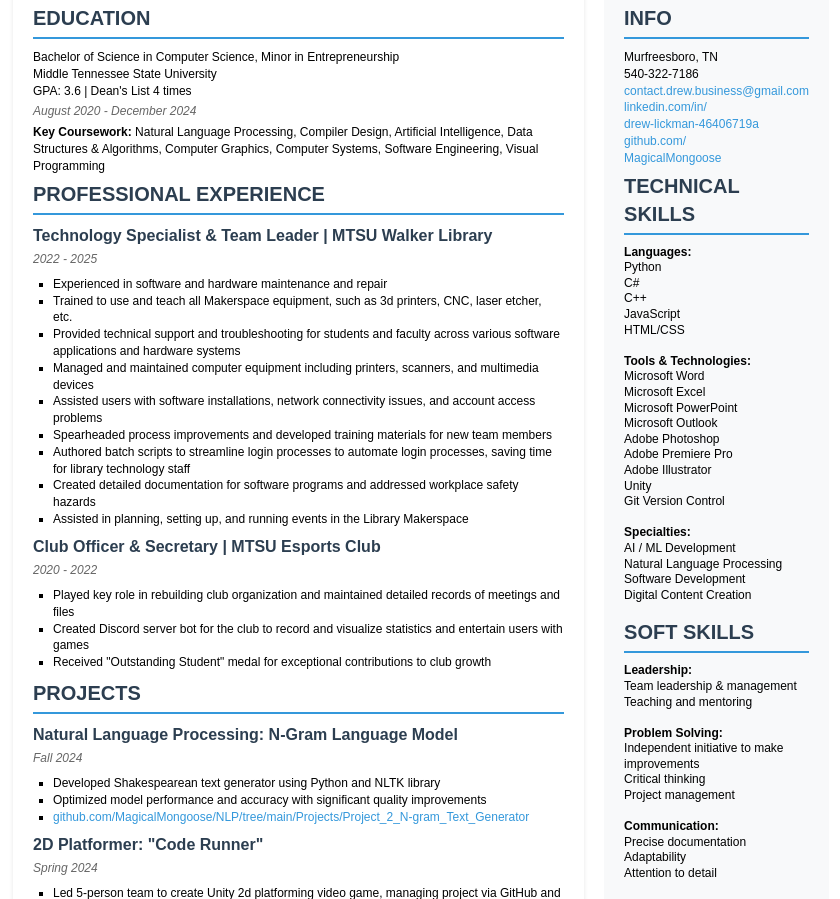
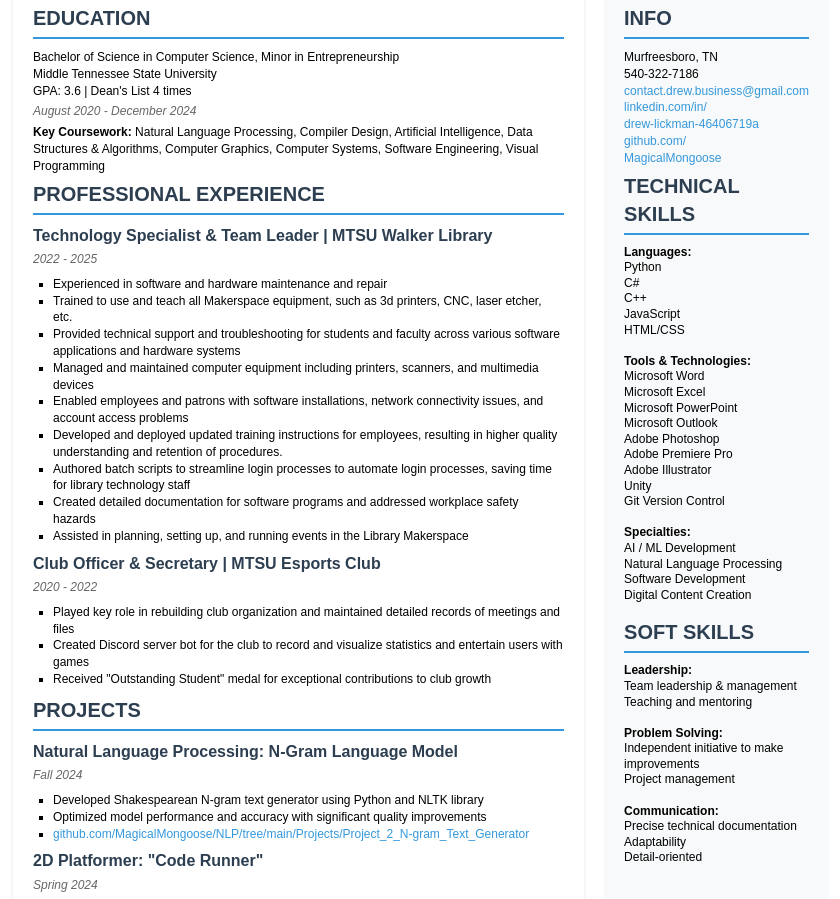
Before and after one commit to DrewLickman/DrewLickman.github.io, a plain HTML site: page Resumes/Technology Specialist.html in a window 1280 px wide. Shown: the part 75-974 px from the top of the page, without its empty margins (219-1059 px from the left). Drawn offline with Linux system fonts and the light colour scheme.

Commit message:
Updated Tech Specialist resume

```diff
--- a/Resumes/Technology Specialist.html
+++ b/Resumes/Technology Specialist.html
@@ -23,8 +23,8 @@
                 <li>Trained to use and teach all Makerspace equipment, such as 3d printers, CNC, laser etcher, etc.</li>
                 <li>Provided technical support and troubleshooting for students and faculty across various software applications and hardware systems</li>
                 <li>Managed and maintained computer equipment including printers, scanners, and multimedia devices</li>
-                <li>Assisted users with software installations, network connectivity issues, and account access problems</li>
-                <li>Spearheaded process improvements and developed training materials for new team members</li>
+                <li>Enabled employees and patrons with software installations, network connectivity issues, and account access problems</li>
+                <li>Developed and deployed updated training instructions for employees, resulting in higher quality understanding and retention of procedures.</li>
                 <li>Authored batch scripts to streamline login processes to automate login processes, saving time for library technology staff</li>
                 <li>Created detailed documentation for software programs and addressed workplace safety hazards</li>
                 <li>Assisted in planning, setting up, and running events in the Library Makerspace</li>
@@ -42,7 +42,7 @@
             <div class="job-title">Natural Language Processing: N-Gram Language Model</div>
             <div class="date">Fall 2024</div>
             <ul>
-                <li>Developed Shakespearean text generator using Python and NLTK library</li>
+                <li>Developed Shakespearean N-gram text generator using Python and NLTK library</li>
                 <li>Optimized model performance and accuracy with significant quality improvements</li>
                 <li><a href="https://github.com/MagicalMongoose/NLP/tree/main/Projects/Project_2_N-gram_Text_Generator">github.com/MagicalMongoose/NLP/tree/main/Projects/Project_2_N-gram_Text_Generator</a></li>
             </ul>
@@ -107,13 +107,12 @@
                 <br><br>
                 <strong>Problem Solving:</strong>
                 <br> Independent initiative to make improvements
-                <br> Critical thinking
                 <br> Project management
                 <br><br>
                 <strong>Communication:</strong>
-                <br> Precise documentation
+                <br> Precise technical documentation
                 <br> Adaptability
-                <br> Attention to detail
+                <br> Detail-oriented
             </div>
         </div>
     </div>
```
Also changed, not shown: Resumes/Financial Advisor Resume.html (+1 -1 lines), 1 other file.
